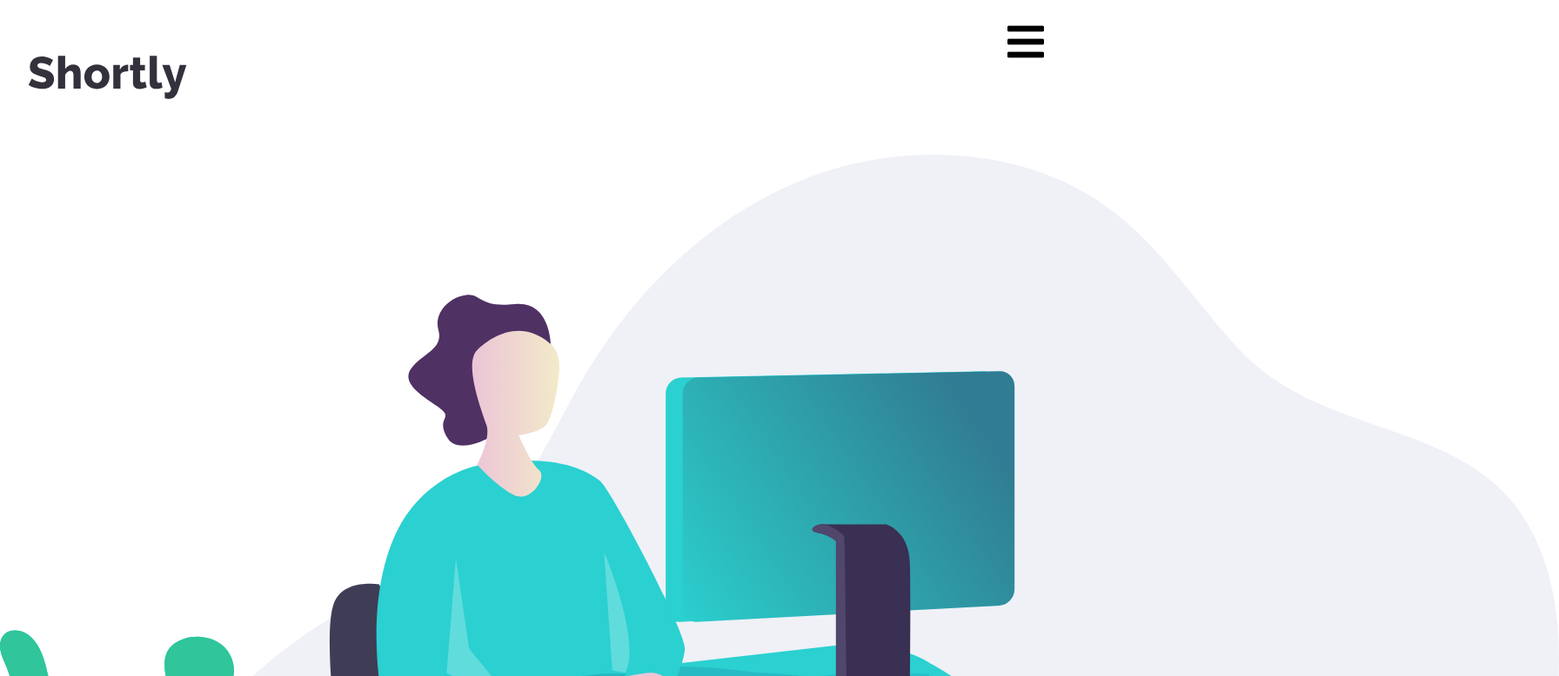
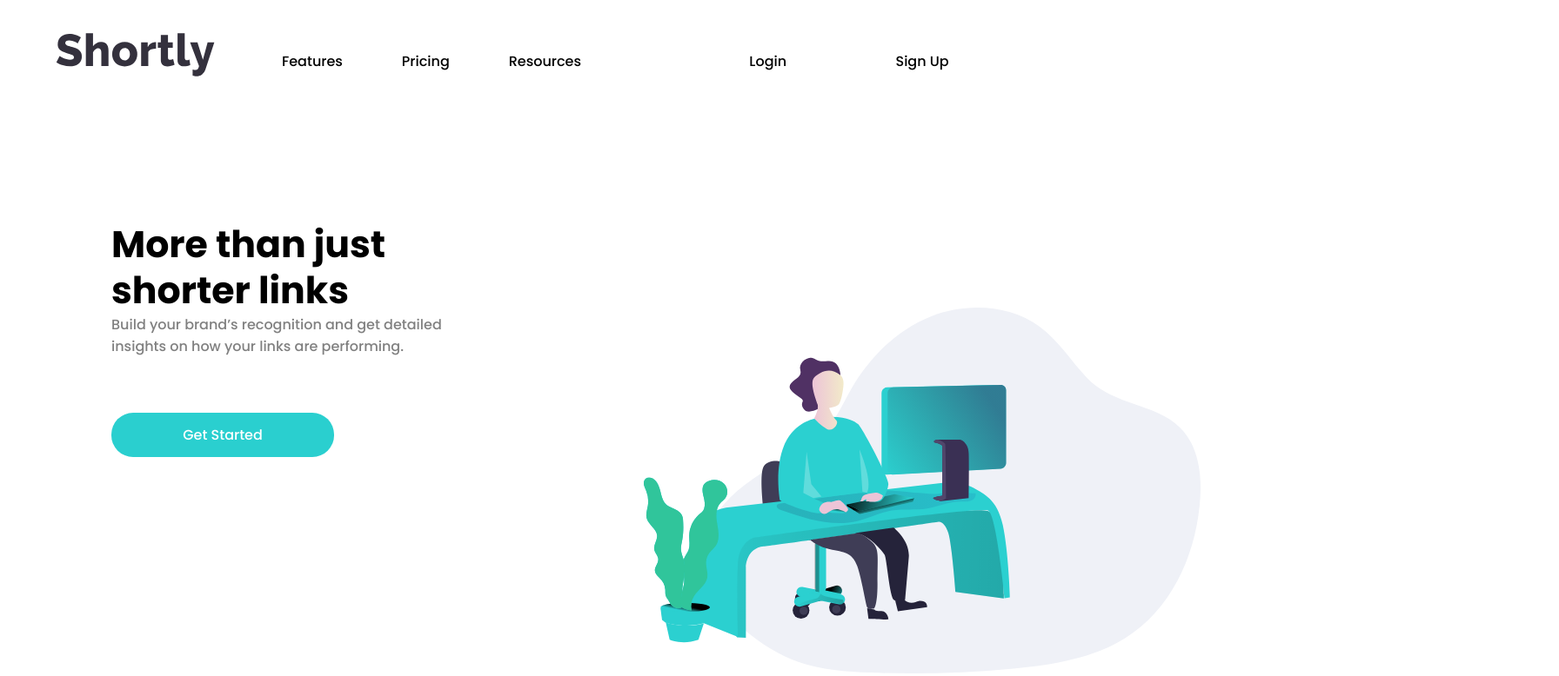
Before and after one commit to Yintii/shortly-site, a plain HTML site: page index.html in a window 1280 px wide. Shown: the top 778 px of the page at 87% size, 1792 px wide, since content can reach past the window. Drawn offline with Linux system fonts and the light colour scheme.

Commit message:
started working on the desktop site, got the header, nav, and beginning finished/started

```diff
--- a/index.html
+++ b/index.html
@@ -11,6 +11,7 @@
   <title>Frontend Mentor | Shortly URL shortening API Challenge</title>
 </head>
 <body>
+
   <header>
     <img class="logoimg" src="./images/logo.svg" alt="logo">
     <div id="dropdown">
@@ -22,6 +23,19 @@
           <a class="nav-link">Resources</a>
         </div>
         <hr />
+        <div id="nav-login">
+          <a class="nav-link">Login</a>
+          <a class="nav-link">Sign Up</a>
+        </div>
+      </nav>
+
+      <nav id="reg-nav-menu">
+        <div id="nav-pages">
+          <a class="nav-link">Features</a>
+          <a class="nav-link">Pricing</a>
+          <a class="nav-link">Resources</a>
+        </div>
+
         <div id="nav-login">
           <a class="nav-link">Login</a>
           <a class="nav-link">Sign Up</a>
--- a/styles.css
+++ b/styles.css
@@ -67,7 +67,7 @@ nav{
     color:grey;
     width: 75%;
     margin:auto;
-    text-align: center;;
+    text-align: center;
 }
 
 .get-started{
@@ -233,5 +233,74 @@ footer img {
 #social-links i {
     padding: 10% 5%;
 }
-.hidden{display: none;}
+.hidden{display:none;}
 .show {display:block;}
+
+
+/*
+
+Desktop Styles
+
+*/
+
+@media only screen and (min-width: 415px){
+    html{width:100vw;}
+    body{max-width:100vw;}
+    header{
+        width:90%;
+        padding:3% 1%
+    }
+    #topimg{
+        width:50%;
+        position: absolute;
+        right:-100px;
+        bottom:25px;
+    }
+    #title1, #top-section p{
+        text-align: left;
+        width:30%;
+        margin: 0% 0 0 10%;
+        padding:0;
+    }
+    #title1{
+        margin-top:10%;
+    }
+    .get-started{
+        position: relative;
+        right:30%;
+        width:10%;
+        padding: 1% 5%;
+    }
+    #reg-nav-menu{
+        width:100%;
+        display: flex;
+        position: relative;
+        top:50px;
+        flex-flow:row nowrap;
+        justify-content: space-between;
+    }
+    #nav-pages, #nav-login{
+        width:100%;
+        flex-flow: row nowrap;
+        justify-content: space-evenly;
+    }
+    #dropdown{
+        width:75%;
+        display:flex;
+        flex-flow:row nowrap;
+    }
+    #shortener{
+        height: 100px;
+
+    }
+    input{
+        width:40%;
+    }
+    #shorten-btn{
+        right:20px;
+        top:-25px;
+    }
+    #menubtn{
+        display:none;
+    }
+}
```
